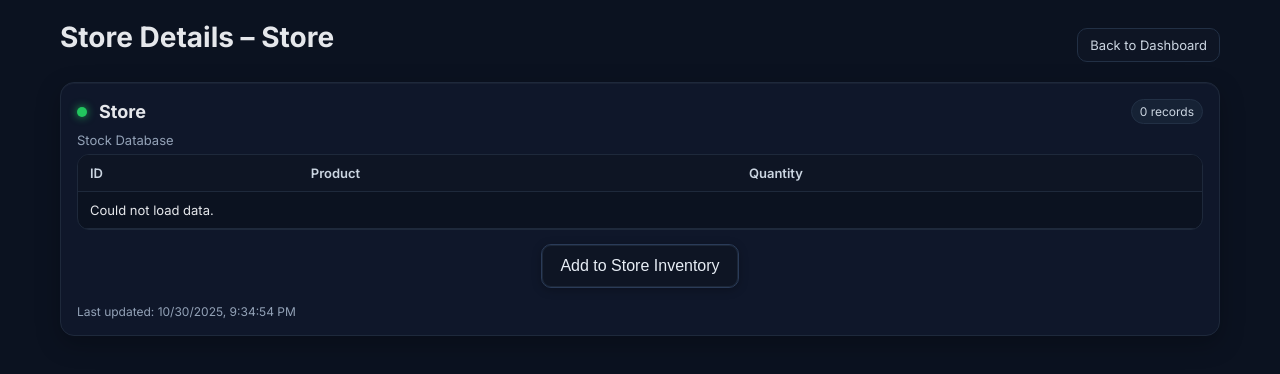
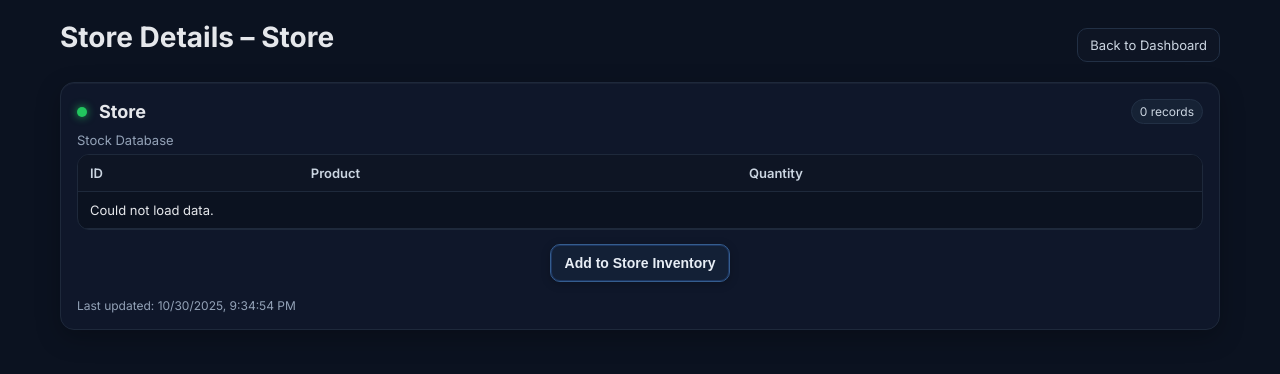
Before and after one commit to lukasbaeck-tech/Wohle-Sale-Terranova-Vintage, a plain HTML site: page storedetails.html in a window 1280 px wide. Drawn offline with Linux system fonts and the light colour scheme; no server answers.

Commit message:
Tweak inventory button size and highlight on store details

```diff
--- a/storedetails.html
+++ b/storedetails.html
@@ -3,7 +3,7 @@
 <head>
   <meta charset="utf-8" />
   <meta name="viewport" content="width=device-width, initial-scale=1" />
-  <title>Wohle Sale Terranova Vintage - Store Details</title>
+  <title>Vintage Wholesale EU - Store Details</title>
   <meta name="color-scheme" content="dark light">
   <meta name="robots" content="noindex">
   <link rel="preconnect" href="https://fonts.googleapis.com">
@@ -36,8 +36,8 @@
 
     /* Emphasize and center the inventory button */
     .button-row{ display:flex; justify-content:center; margin-top:14px }
-    #addBtn{ font-size:16px; padding:12px 18px; border-color:#2a3b58; color:#e7edf5; background:#0e1524; box-shadow:0 2px 10px rgba(0,0,0,.25), 0 0 0 1px rgba(107,138,168,.15) inset }
-    #addBtn:hover{ background:#132036; color:#ffffff; box-shadow:0 3px 12px rgba(0,0,0,.28), 0 0 0 1px rgba(107,138,168,.18) inset }
+    #addBtn{ font-size:14px; font-weight:600; padding:10px 14px; border-color:#355d8e; color:#e7edf5; background:#132036; box-shadow:0 2px 10px rgba(0,0,0,.22), 0 0 0 1px rgba(59,130,246,.22) inset }
+    #addBtn:hover{ background:#16324a; color:#ffffff; box-shadow:0 3px 12px rgba(0,0,0,.26), 0 0 0 1px rgba(59,130,246,.28) inset }
     #addBtn:disabled{ opacity:.7; cursor:not-allowed }
 
     /* Simple modal dialog */
```
